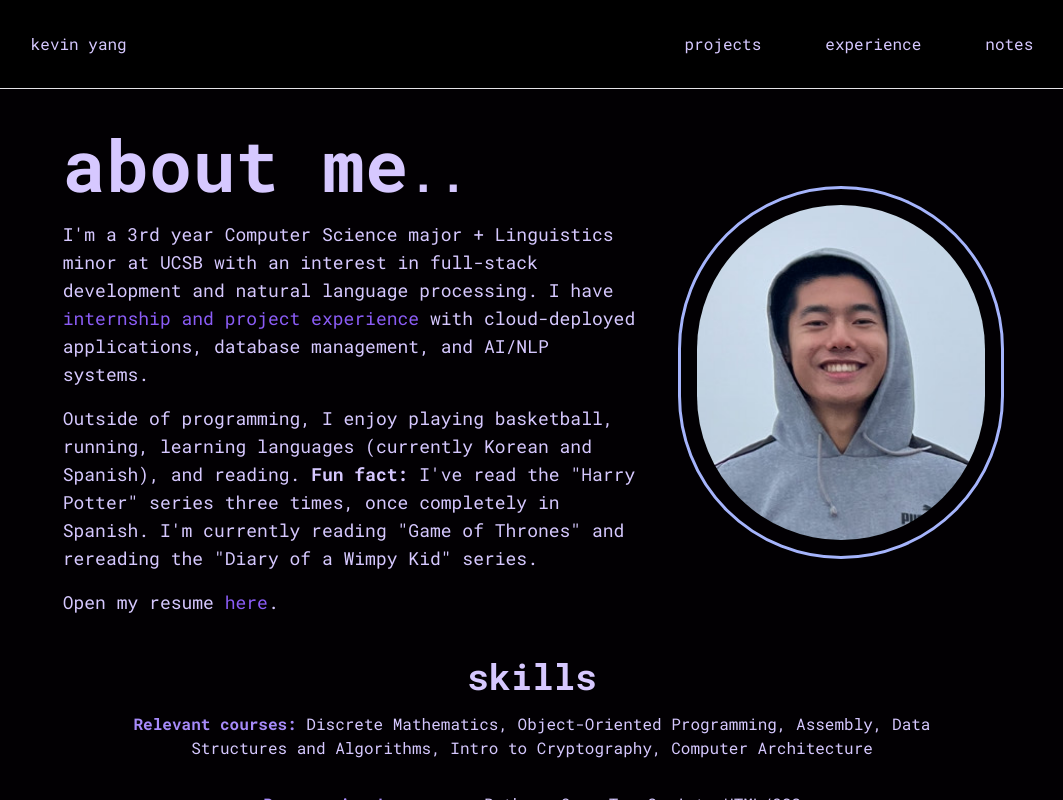
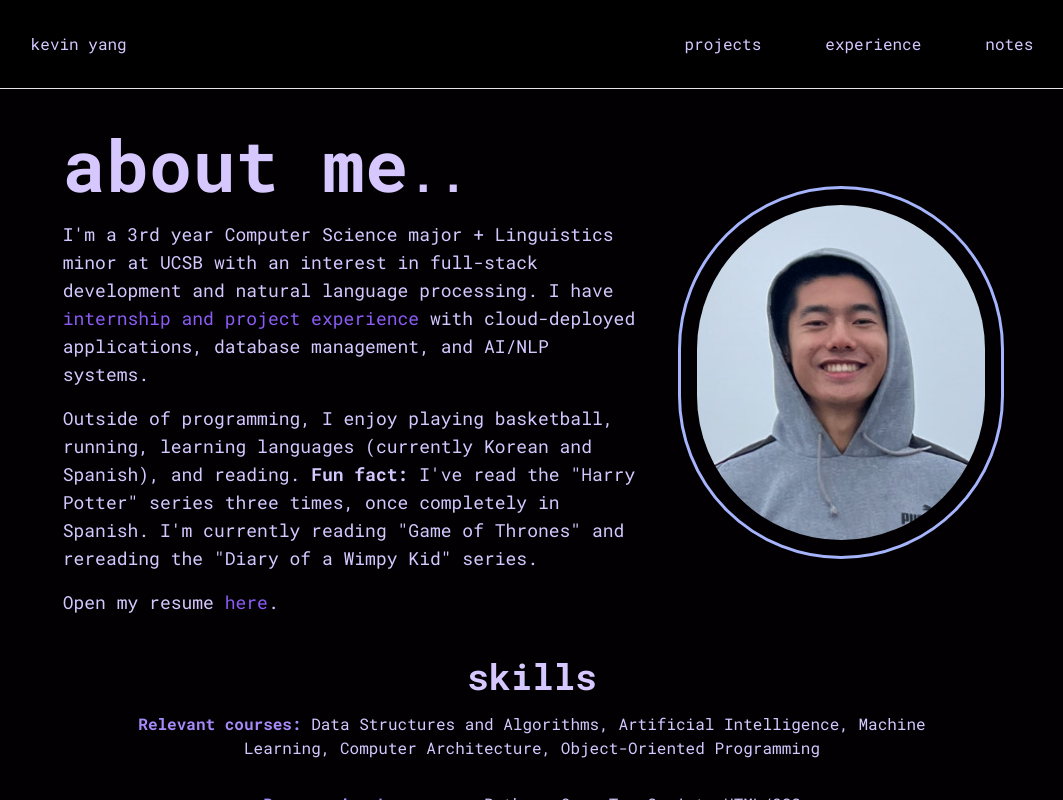
Before and after one commit to lem0000ns/kevin-yang, a Next.js app: page / in a window 1280 px wide. Shown: the whole page, without its empty margins (108-1171 px from the left). Built offline with nearby package versions, Linux system fonts and the light colour scheme.

Commit message:
relevant courses

```diff
--- a/src/components/skills.tsx
+++ b/src/components/skills.tsx
@@ -7,9 +7,9 @@ const skills = () => {
         skills
       </strong>
       <p className="text-center lg:w-2/3 w-4/5 mx-auto">
-        <strong className="text-violet-400">Relevant courses:</strong> Discrete
-        Mathematics, Object-Oriented Programming, Assembly, Data Structures and
-        Algorithms, Intro to Cryptography, Computer Architecture
+        <strong className="text-violet-400">Relevant courses:</strong> Data
+        Structures and Algorithms, Artificial Intelligence, Machine Learning,
+        Computer Architecture, Object-Oriented Programming
       </p>
       <ul className="text-center lg:w-2/3 w-5/6 space-y-3 mx-auto">
         <li className="mt-8">
```
